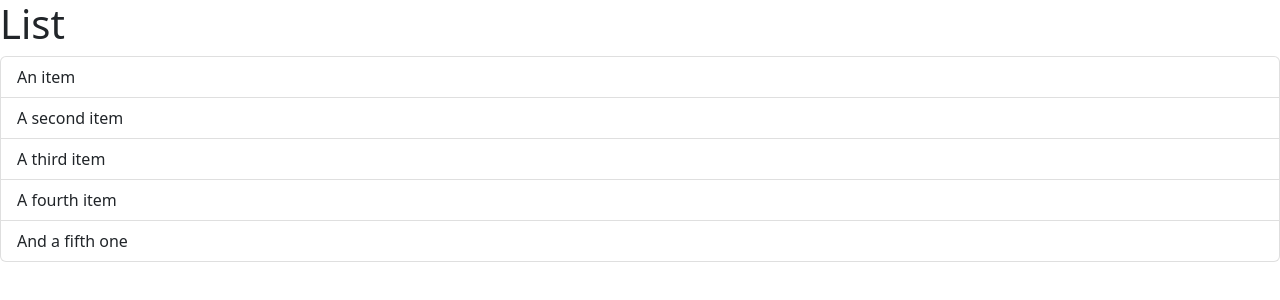
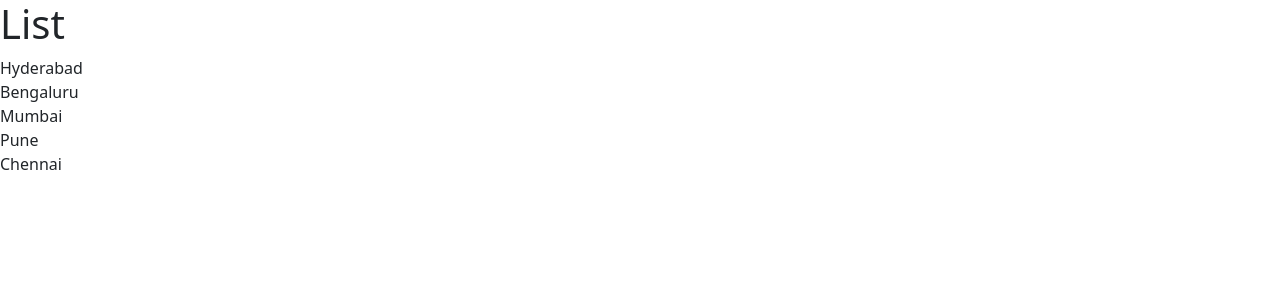
Before and after one commit to krishnapraneethp/react-app, a React (Vite) app: page / in a window 1280 px wide. Shown: the top 300 px of the page. Built offline with nearby package versions, Linux system fonts and the light colour scheme.

Commit message:
Creating and rendering lists

```diff
--- a/src/components/ListGroup.tsx
+++ b/src/components/ListGroup.tsx
@@ -1,15 +1,12 @@
-// import { Fragment } from "react";
-
 function ListGroup() {
+  const items = ["Hyderabad", "Bengaluru", "Mumbai", "Pune", "Chennai"];
   return (
     <>
       <h1>List</h1>
       <ul className="list-group">
-        <li className="list-group-item">An item</li>
-        <li className="list-group-item">A second item</li>
-        <li className="list-group-item">A third item</li>
-        <li className="list-group-item">A fourth item</li>
-        <li className="list-group-item">And a fifth one</li>
+        {items.map((item) => (
+          <li key={item}>{item}</li>
+        ))}
       </ul>
     </>
   );
```
